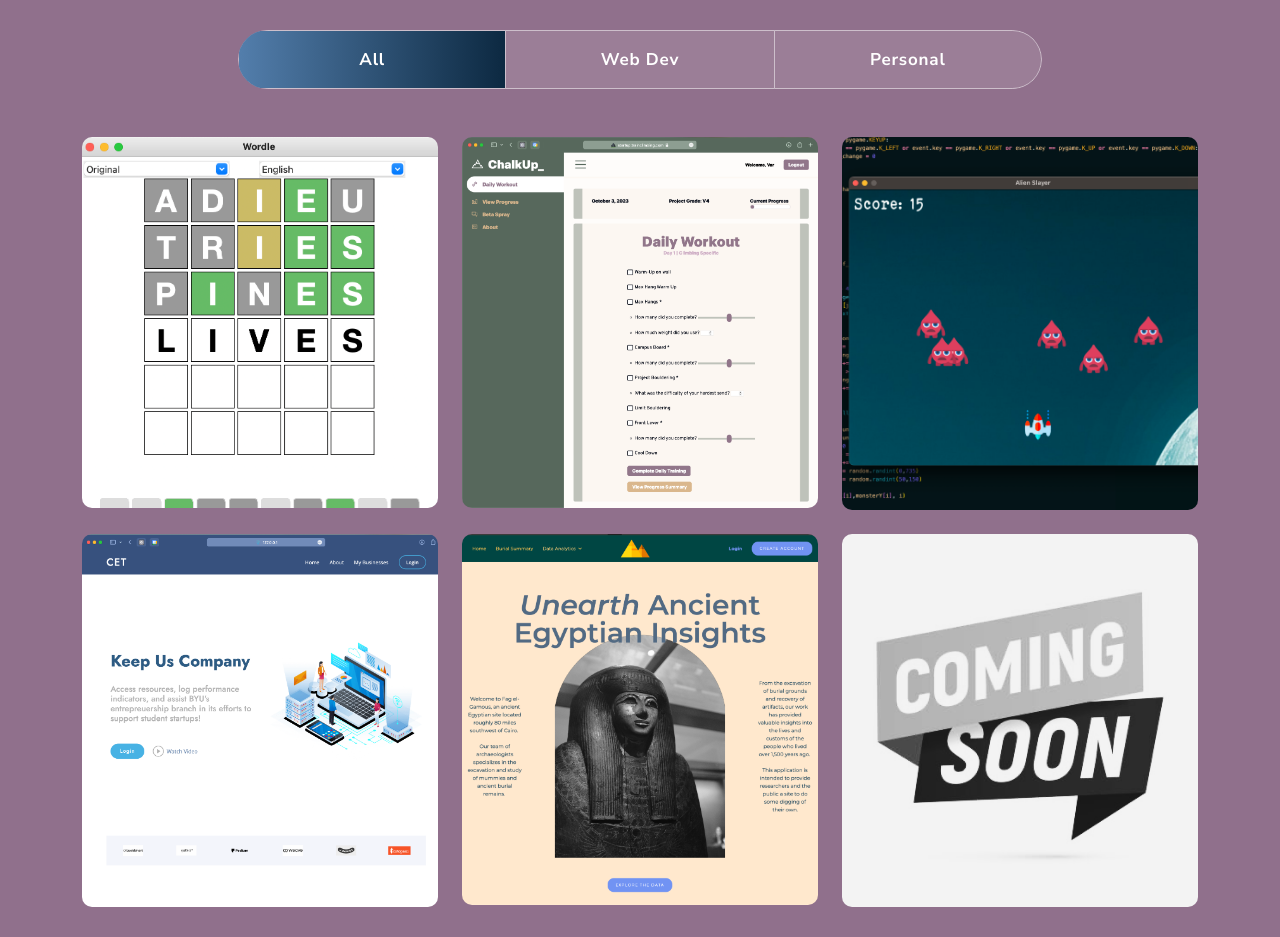
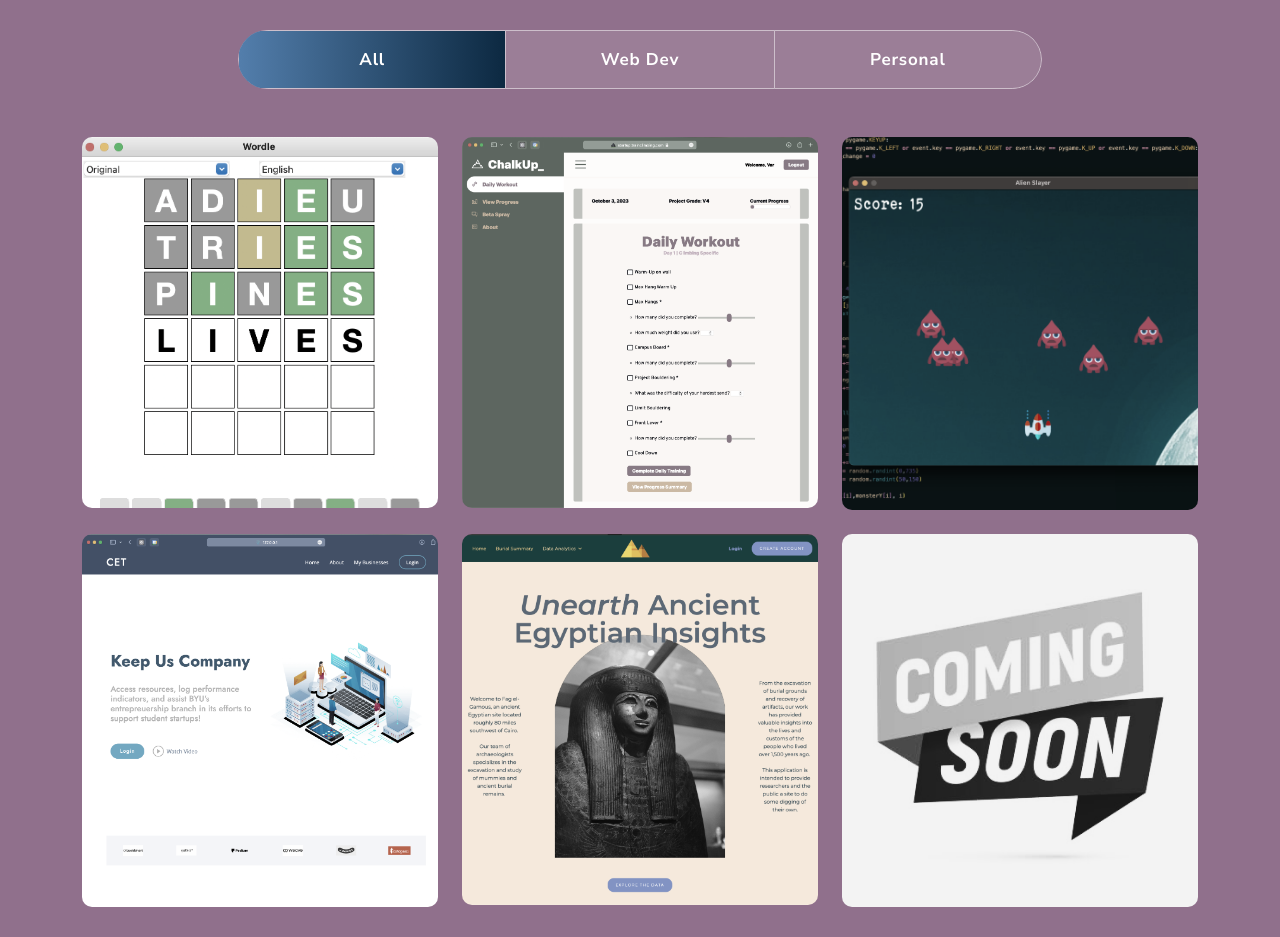
Before and after one commit to jakeevans00/react-portfolio, a React (Create React App) app: page / in a window 1280 px wide. Shown: the part 1860-2797 px from the top of the page. Built offline with nearby package versions, Linux system fonts and the light colour scheme.

Commit message:
CSS: Added grayscale effect to proj boxes

```diff
--- a/src/App.css
+++ b/src/App.css
@@ -465,7 +465,7 @@ nav.navbar .navbar-toggler[aria-expanded="true"] .navbar-toggler-icon {
   border-radius: 10px;
   overflow: hidden;
   margin-bottom: 24px;
-  filter: saturate(100%);
+  filter: grayscale(50%);
 }
 .proj-imgbx::before {
   content: "";
@@ -478,6 +478,10 @@ nav.navbar .navbar-toggler[aria-expanded="true"] .navbar-toggler-icon {
 }
 .proj-imgbx:hover::before {
   height: 100%;
+}
+
+.proj-imgbx:hover {
+  filter: saturate(150%);
 }
 .proj-txtx {
   position: absolute;
@@ -720,6 +724,6 @@ nav.navbar .navbar-toggler[aria-expanded="true"] .navbar-toggler-icon {
 }
 
 .code-word {
-  color: rgb(14, 255, 243);
+  color: rgb(5, 255, 243);
   font-family: "Courier New", Courier, monospace;
 }
```
